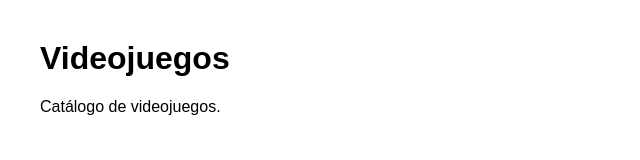
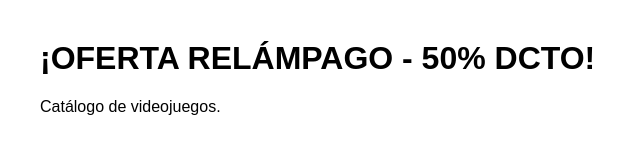
Before and after one commit to MikeBert1205/Practica-5.1-Git, a plain HTML site: page index.html in a window 1280 px wide. Shown: the whole page, without its empty margins (0-640 px from the left). Drawn offline with Linux system fonts and the light colour scheme.

Commit message:
fix: actualizacion del titulo, descuento

```diff
--- a/index.html
+++ b/index.html
@@ -9,7 +9,7 @@
 <body>
 
     <main>
-        <h1>Videojuegos</h1>
+        <h1>¡OFERTA RELÁMPAGO - 50% DCTO!</h1>
         <p>Catálogo de videojuegos.</p>
     </main>
 
```
